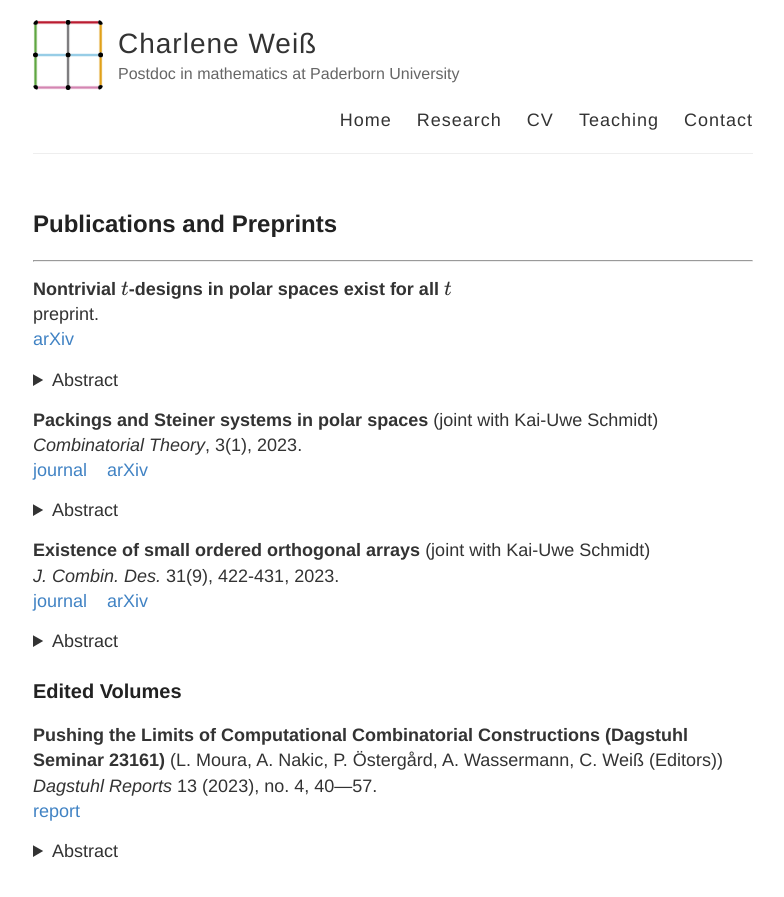
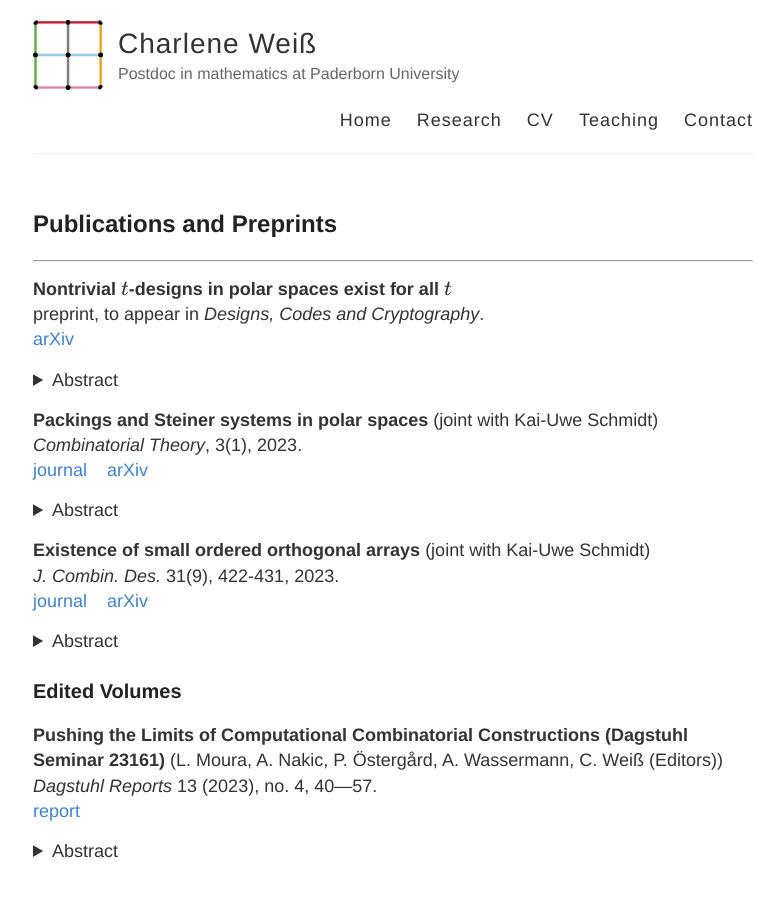
Before and after one commit to charleneweiss/charleneweiss.github.io, a Jekyll site: the page built from research.md, in a window 1280 px wide and 900 px high. Shown: the top 897 px of the window, without its empty margins (247-1031 px from the left). Built offline with Jekyll 4.4.1, drawn with Linux system fonts in a browser that asks for light colours; formulas are drawn with MathJax 3.

Commit message:
Update research.md

```diff
--- a/research.md
+++ b/research.md
@@ -8,7 +8,7 @@ permalink: /research/
 ____
 
 **Nontrivial $t$-designs in polar spaces exist for all $t$**\
-preprint.\
+preprint, to appear in *Designs, Codes and Cryptography*.\
 [arXiv](https://arxiv.org/abs/2311.08288)
 <details>
 <summary>Abstract</summary>
```
